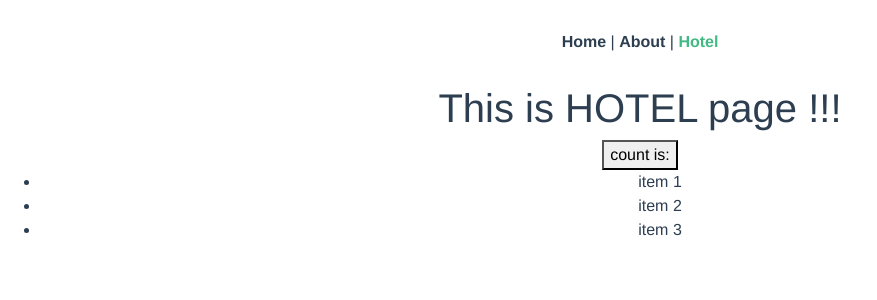
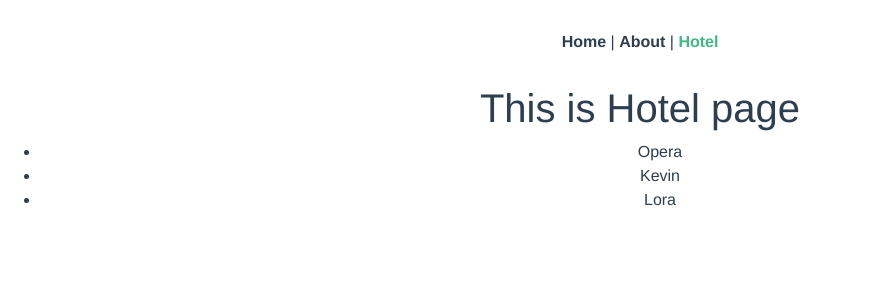
Before and after one commit to yennanliu/vue-admin-system, a Vue app: page /hotel in a window 1280 px wide. Shown: the top 300 px of the page, without its empty margins (0-877 px from the left). Built offline with nearby package versions, Linux system fonts and the light colour scheme.

Commit message:
fix to read json, and present

```diff
--- a/src/views/Hotel/Hotel.vue
+++ b/src/views/Hotel/Hotel.vue
@@ -1,37 +1,28 @@
 <template>
-  <div class="about">
-    <h1>This is HOTEL page !!!</h1>
-    <button @click="increment">count is: {{ count }}</button>
-
+  <div id="app">
+    <h1>This is Hotel page</h1>
     <ul>
-      <li v-for="item in items" :key="item.id">{{ item.text }}</li>
+      <li v-for="user in users" :key="user.id">
+        {{ user.name }}
+      </li>
     </ul>
-
   </div>
 </template>
 
+<script>
 
-<script>
-import { ref } from "vue";
+// https://reactgo.com/vue-read-json-file/
+
+// currently users.jon is in src/views/Hotel/users.json -> TODO : check if can move to asset
+import usersData from "./users.json";
 
 export default {
   data() {
-    // TODO : read from csv
     return {
-      items: [
-        { id: 1, text: "item 1" },
-        { id: 2, text: "item 2" },
-        { id: 3, text: "item 3" },
-      ],
+      users: usersData,
     };
   },
 };
-
-const count = ref(0);
-
-function increment() {
-  count.value++;
-}
 </script>
 
 <style scoped>
--- /dev/null
+++ b/src/views/Hotel/users.json
@@ -0,0 +1,14 @@
+[
+  {
+    "id": 23,
+    "name": "Opera"
+  },
+  {
+    "id": 24,
+    "name": "Kevin"
+  },
+  {
+    "id": 25,
+    "name": "Lora"
+  }
+]
```
